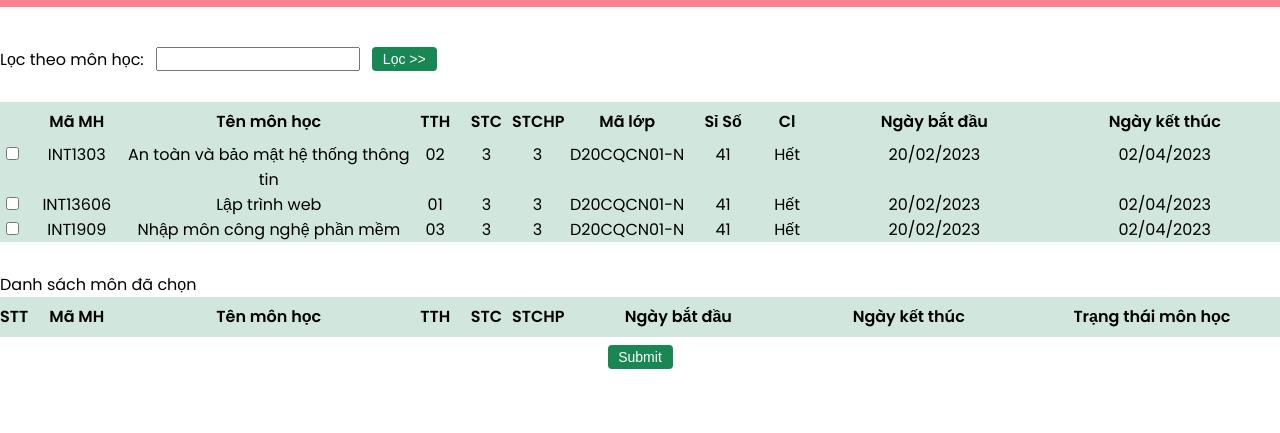
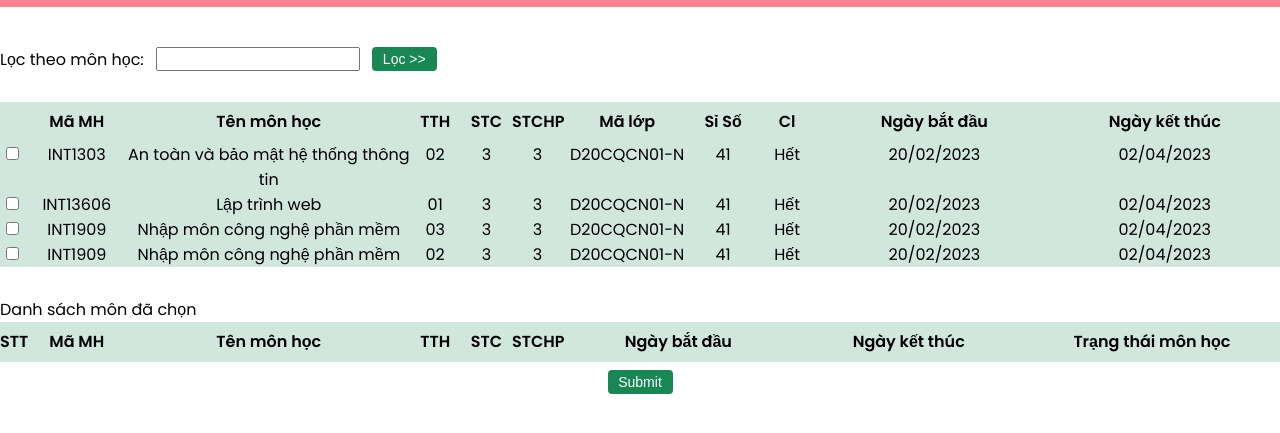
Before and after one commit to KHOA0302/nmcnpm, a plain HTML site: page fileCode/SinhVien.html in a window 1280 px wide. Shown: the part 213-646 px from the top of the page. Drawn offline with Linux system fonts and the light colour scheme.

Commit message:
Update SinhVien.html

```diff
--- a/fileCode/SinhVien.html
+++ b/fileCode/SinhVien.html
@@ -470,7 +470,21 @@
                         <li class="element-item">20/02/2023</li>
                         <li class="element-item">02/04/2023</li>
                     </ul>
-
+                    <ul class="element-option">
+                        <li class="element-item">
+                            <input type="checkbox" name="checkedTop" checkState="false" onclick="handleCheck(this)">
+                        </li>
+                        <li class="element-item">INT1909</li>
+                        <li class="element-item">Nhập môn công nghệ phần mềm</li>
+                        <li class="element-item">02</li>
+                        <li class="element-item">3</li>
+                        <li class="element-item">3</li>
+                        <li class="element-item">D20CQCN01-N</li>
+                        <li class="element-item">41</li>
+                        <li class="element-item">Hết</li>
+                        <li class="element-item">20/02/2023</li>
+                        <li class="element-item">02/04/2023</li>
+                    </ul>
                 </div>
             </div>
             <div class="subed-wrapper">
@@ -514,16 +528,29 @@
                 html.map(function(element, index) {
                     var wrapper= document.createElement("div");
                         wrapper.innerHTML= element
-                        var div= wrapper.firstChild
+                    var div= wrapper.firstChild
                         if(div.childNodes[1].childNodes[0].getAttribute("value") === checkTarget.childNodes[3].innerText && div.childNodes[3].childNodes[0].getAttribute("value") === checkTarget.childNodes[7].innerText) {
                            html.splice(index, 1)
                         }
                 })
             } else {
                 e.setAttribute("checkState", "true")
-                listBoxChecked.push([checkTarget.childNodes[3].innerText, checkTarget.childNodes[7].innerText])
+                if(listBoxChecked.length === 0) {
+                    listBoxChecked.push([checkTarget.childNodes[3].innerText, checkTarget.childNodes[7].innerText])
+                    html.push("<ul class=\"element-option\"><li class=\"element-item\" checkState=\""+ e.getAttribute("checkState") +"\">" + "i" + "</li><li class=\"element-item\"><input class=\"element-input\" name=\"idMonHoc\" value=\""+checkTarget.childNodes[3].innerText +"\"></li><li class=\"element-item\">" + checkTarget.childNodes[5].innerText + "</li><li class=\"element-item\"><input class=\"element-input\" name=\"thhMonHoc\" value=\"" + checkTarget.childNodes[7].innerText+"\"></li><li class=\"element-item\">"+ checkTarget.childNodes[9].innerText + "</li><li class=\"element-item\">" + checkTarget.childNodes[11].innerText +"</li><li class=\"element-item\">"+ checkTarget.childNodes[19].innerText +"</li><li class=\"element-item\">"+ checkTarget.childNodes[21].innerText +"</li><li class=\"element-item\">" + notification + "</li></ul>")
+                } else {
+                    listBoxChecked.forEach(function(element) {
+                        if(checkTarget.childNodes[3].innerText === element[0]) {
+                            e.setAttribute("checkState", "false")
+                            e.checked = false
+                        } else {
+                            listBoxChecked.push([checkTarget.childNodes[3].innerText, checkTarget.childNodes[7].innerText])
+                            html.push("<ul class=\"element-option\"><li class=\"element-item\" checkState=\""+ e.getAttribute("checkState") +"\">" + "i" + "</li><li class=\"element-item\"><input class=\"element-input\" name=\"idMonHoc\" value=\""+checkTarget.childNodes[3].innerText +"\"></li><li class=\"element-item\">" + checkTarget.childNodes[5].innerText + "</li><li class=\"element-item\"><input class=\"element-input\" name=\"thhMonHoc\" value=\"" + checkTarget.childNodes[7].innerText+"\"></li><li class=\"element-item\">"+ checkTarget.childNodes[9].innerText + "</li><li class=\"element-item\">" + checkTarget.childNodes[11].innerText +"</li><li class=\"element-item\">"+ checkTarget.childNodes[19].innerText +"</li><li class=\"element-item\">"+ checkTarget.childNodes[21].innerText +"</li><li class=\"element-item\">" + notification + "</li></ul>")
+                        }
+                    })
+                }
+
                 localStorage.setItem("Box", JSON.stringify(listBoxChecked))
-                html.push("<ul class=\"element-option\"><li class=\"element-item\" checkState=\""+ e.getAttribute("checkState") +"\">" + "i" + "</li><li class=\"element-item\"><input class=\"element-input\" name=\"idMonHoc\" value=\""+checkTarget.childNodes[3].innerText +"\"></li><li class=\"element-item\">" + checkTarget.childNodes[5].innerText + "</li><li class=\"element-item\"><input class=\"element-input\" name=\"thhMonHoc\" value=\"" + checkTarget.childNodes[7].innerText+"\"></li><li class=\"element-item\">"+ checkTarget.childNodes[9].innerText + "</li><li class=\"element-item\">" + checkTarget.childNodes[11].innerText +"</li><li class=\"element-item\">"+ checkTarget.childNodes[19].innerText +"</li><li class=\"element-item\">"+ checkTarget.childNodes[21].innerText +"</li><li class=\"element-item\">" + notification + "</li></ul>")
             }
             const subscribedSub = document.querySelector(".subed-content .element-wrapper")
             subscribedSub.innerHTML = html.join("")
```
